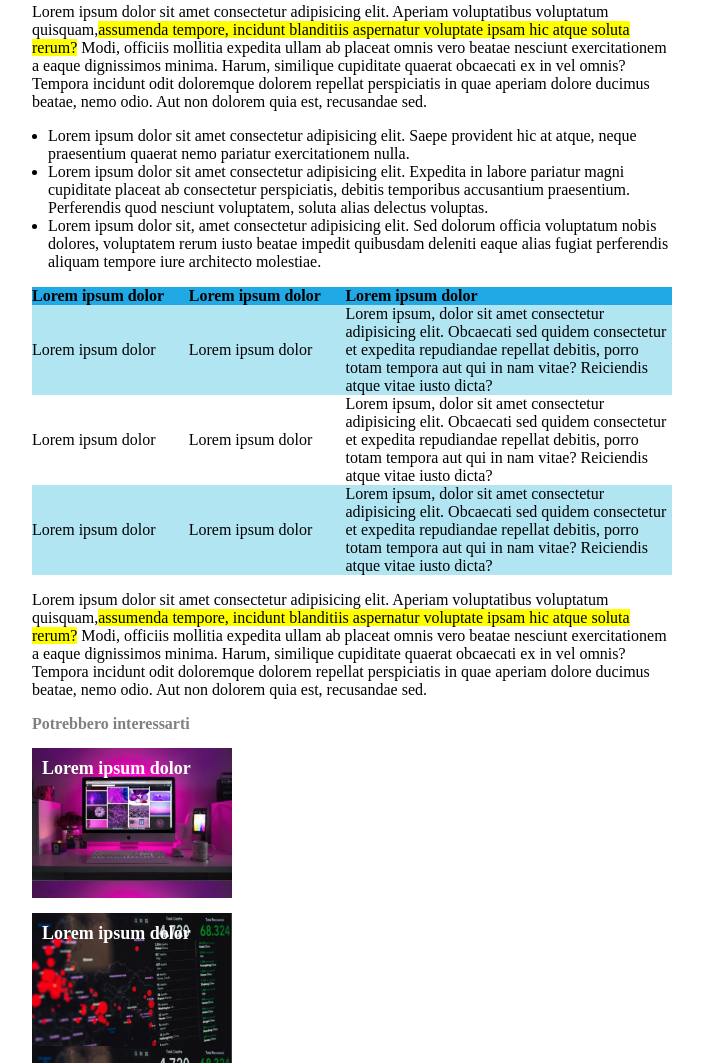
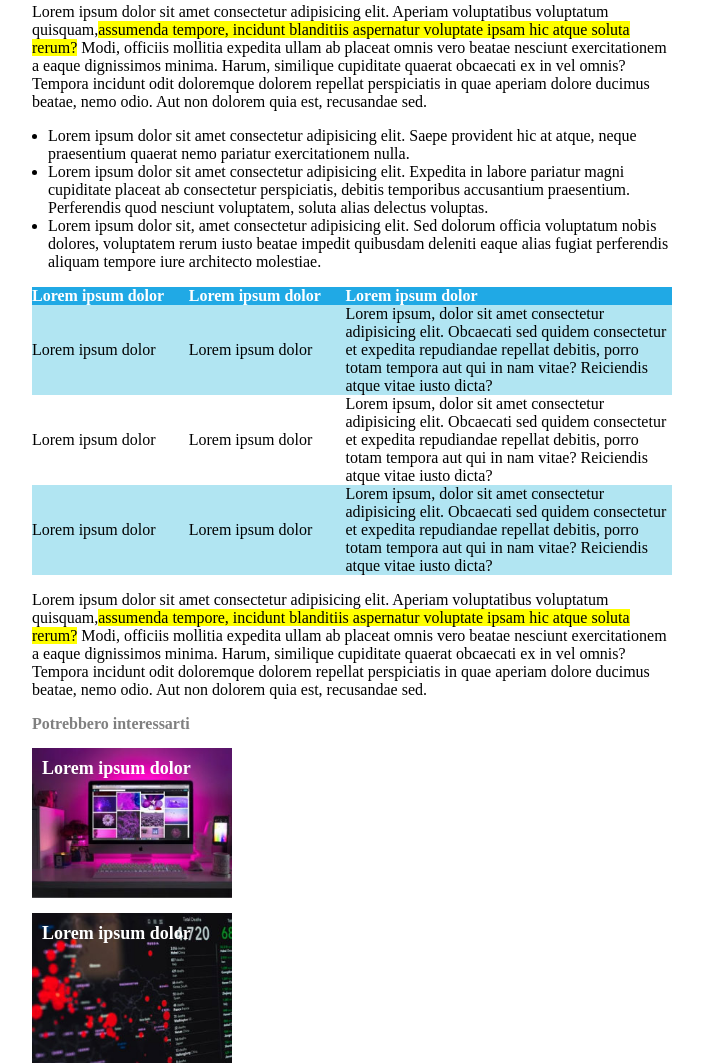
Before and after one commit to ABoni14/html-css-booleaner, a plain HTML site: page index.html in a window 1280 px wide. Shown: the part 573-1636 px from the top of the page, without its empty margins (288-991 px from the left). Drawn offline with Linux system fonts and the light colour scheme.

Commit message:
ultime correzioni

```diff
--- a/css/style.css
+++ b/css/style.css
@@ -15,7 +15,7 @@ body{
  header section .top-img{
    background-color: #4ea0ff;
    background-image: url("../img/pattern.png");
-   background-size: contain;
+   background-size: 67%;
    height: 100px;
  }
 
@@ -78,6 +78,10 @@ body{
   text-align: left;
 }
 
+.table thead{
+  color: white;
+}
+
 .tr-1{
   background-color: #20a9e5;
 }
@@ -107,12 +111,12 @@ body{
 
 .desk{
   background-image: url("../img/monitor.jpg");
-  background-size: contain;
+  background-size: cover;
 }
 
 .graph{
   background-image: url("../img/graph.jpg");
-  background-size: contain;
+  background-size: cover;
 }
 
 .text-bottom{
```
